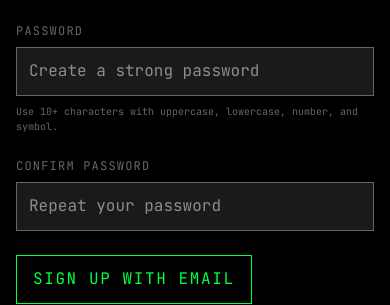
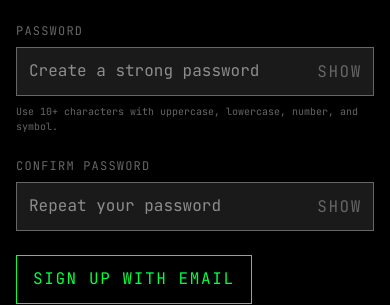
Before and after one commit to Jaybe-123456/VetIOS, a Next.js app in the folder apps/web/: page /signup in a window 390 px wide. Shown: the part 351-656 px from the top of the page. Built offline with nearby package versions, Linux system fonts and the light colour scheme; no server answers.

Commit message:
Add password visibility toggles to auth forms

```diff
--- a/apps/web/app/login/page.tsx
+++ b/apps/web/app/login/page.tsx
@@ -15,6 +15,7 @@ export default function LoginPage() {
     const router = useRouter();
     const [email, setEmail] = useState('');
     const [password, setPassword] = useState('');
+    const [showPassword, setShowPassword] = useState(false);
     const [status, setStatus] = useState<'idle' | 'submitting' | 'success' | 'error'>('idle');
     const [errorMessage, setErrorMessage] = useState<string | null>(null);
 
@@ -91,16 +92,27 @@ export default function LoginPage() {
 
                                 <div>
                                     <TerminalLabel htmlFor="password">Password</TerminalLabel>
+                                    <div className="relative">
                                         <TerminalInput
                                             id="password"
                                             name="password"
-                                        type="password"
+                                            type={showPassword ? 'text' : 'password'}
                                             placeholder="Enter your password"
                                             value={password}
                                             onChange={(e) => setPassword(e.target.value)}
                                             autoComplete="current-password"
+                                            className="pr-20"
                                             required
                                         />
+                                        <button
+                                            type="button"
+                                            onClick={() => setShowPassword((value) => !value)}
+                                            className="absolute right-3 top-1/2 -translate-y-1/2 font-mono text-[10px] uppercase tracking-widest text-muted hover:text-accent transition-colors"
+                                            aria-label={showPassword ? 'Hide password' : 'Show password'}
+                                        >
+                                            {showPassword ? 'Hide' : 'Show'}
+                                        </button>
+                                    </div>
                                 </div>
 
                                 <TerminalButton type="submit" disabled={status === 'submitting'}>
--- a/apps/web/app/signup/page.tsx
+++ b/apps/web/app/signup/page.tsx
@@ -17,6 +17,8 @@ export default function SignupPage() {
     const [email, setEmail] = useState('');
     const [password, setPassword] = useState('');
     const [confirmPassword, setConfirmPassword] = useState('');
+    const [showPassword, setShowPassword] = useState(false);
+    const [showConfirmPassword, setShowConfirmPassword] = useState(false);
     const [status, setStatus] = useState<'idle' | 'submitting' | 'sent' | 'success' | 'error'>('idle');
     const [errorMessage, setErrorMessage] = useState<string | null>(null);
 
@@ -121,16 +123,27 @@ export default function SignupPage() {
 
                                 <div>
                                     <TerminalLabel htmlFor="password">Password</TerminalLabel>
+                                    <div className="relative">
                                         <TerminalInput
                                             id="password"
                                             name="password"
-                                        type="password"
+                                            type={showPassword ? 'text' : 'password'}
                                             placeholder="Create a strong password"
                                             value={password}
                                             onChange={(e) => setPassword(e.target.value)}
                                             autoComplete="new-password"
+                                            className="pr-20"
                                             required
                                         />
+                                        <button
+                                            type="button"
+                                            onClick={() => setShowPassword((value) => !value)}
+                                            className="absolute right-3 top-1/2 -translate-y-1/2 font-mono text-[10px] uppercase tracking-widest text-muted hover:text-accent transition-colors"
+                                            aria-label={showPassword ? 'Hide password' : 'Show password'}
+                                        >
+                                            {showPassword ? 'Hide' : 'Show'}
+                                        </button>
+                                    </div>
                                     <p className="mt-2 font-mono text-[10px] text-muted">
                                         Use 10+ characters with uppercase, lowercase, number, and symbol.
                                     </p>
@@ -138,16 +151,27 @@ export default function SignupPage() {
 
                                 <div>
                                     <TerminalLabel htmlFor="confirmPassword">Confirm Password</TerminalLabel>
+                                    <div className="relative">
                                         <TerminalInput
                                             id="confirmPassword"
                                             name="confirmPassword"
-                                        type="password"
+                                            type={showConfirmPassword ? 'text' : 'password'}
                                             placeholder="Repeat your password"
                                             value={confirmPassword}
                                             onChange={(e) => setConfirmPassword(e.target.value)}
                                             autoComplete="new-password"
+                                            className="pr-20"
                                             required
                                         />
+                                        <button
+                                            type="button"
+                                            onClick={() => setShowConfirmPassword((value) => !value)}
+                                            className="absolute right-3 top-1/2 -translate-y-1/2 font-mono text-[10px] uppercase tracking-widest text-muted hover:text-accent transition-colors"
+                                            aria-label={showConfirmPassword ? 'Hide confirm password' : 'Show confirm password'}
+                                        >
+                                            {showConfirmPassword ? 'Hide' : 'Show'}
+                                        </button>
+                                    </div>
                                 </div>
 
                                 <TerminalButton type="submit" disabled={status === 'submitting'}>
--- a/apps/web/components/ui/terminal.tsx
+++ b/apps/web/components/ui/terminal.tsx
@@ -15,10 +15,10 @@ export function TerminalLabel({ children, htmlFor }: { children: React.ReactNode
 
 /* ── TerminalInput ─────────────────────────────────────────────────────────── */
 
-export function TerminalInput(props: React.InputHTMLAttributes<HTMLInputElement>) {
+export function TerminalInput({ className = '', ...props }: React.InputHTMLAttributes<HTMLInputElement>) {
     return (
         <input
-            className="w-full bg-dim border-grid p-3 sm:p-3 font-mono text-sm text-foreground focus:outline-none focus:border-accent transition-colors"
+            className={`w-full bg-dim border-grid p-3 sm:p-3 font-mono text-sm text-foreground focus:outline-none focus:border-accent transition-colors ${className}`}
             {...props}
         />
     );
```
Lines whose indentation alone changed are shown as unchanged.
